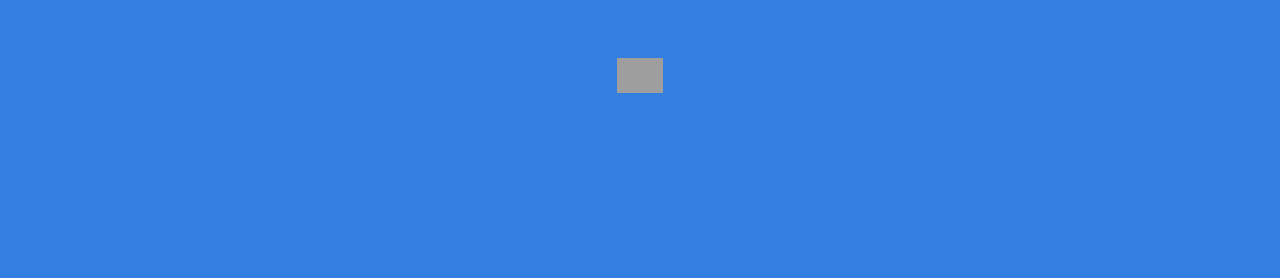
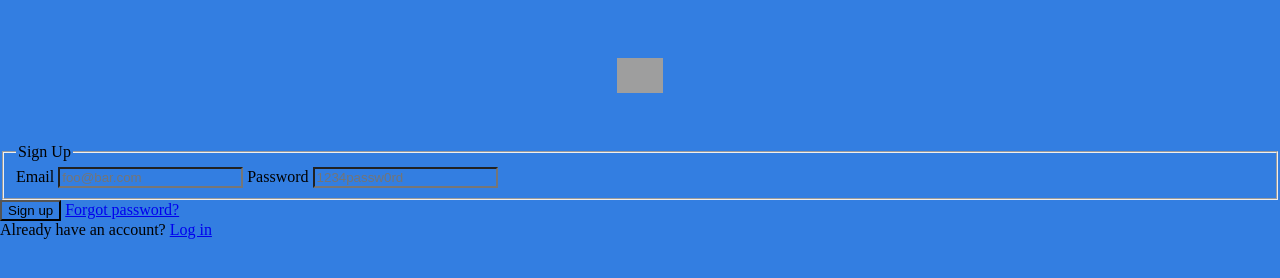
Before and after one commit to bosoxfan3/AnalogSea-Project, a plain HTML site: page index.html in a window 1280 px wide. Drawn offline with Linux system fonts and the light colour scheme; grey boxes are pictures that could not be loaded.

Commit message:
HTML Done

```diff
--- a/index.html
+++ b/index.html
@@ -12,7 +12,21 @@
 	<img class="logo" src="https://tf-curricula-prod.s3.amazonaws.com/curricula/5b3249003592fc371bac5c6254b50c9c/FEWD-001/v6/assets2/1.6.2_challenge_signup_form/logo.png" alt="AnalogSea Logo">
 </header>
 
+<form action="/signup/" method="post">
+	<fieldset name="Initial Signup">
+			<legend>Sign Up</legend>
+				<label for="email">Email</label>
+				<input type="email" name="email" id="email" placeholder="foo@bar.com" required>
 
+				<label for="password">Password</label>
+				<input type="text" name="password" id="password" placeholder="1234passw0rd" required>
+	</fieldset>
+				<button type="submit">Sign up</button>
+				<a href="/forgot-password/new">Forgot password?</a>
+</form>
+
+<span>Already have an account?</span>
+<a href="/login">Log in</a>
 
 </body>
 
```
